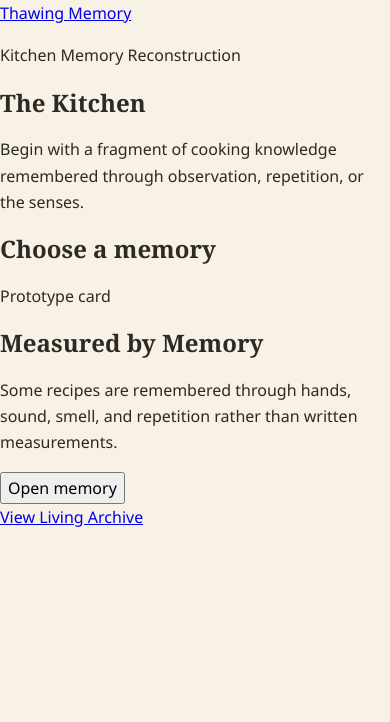
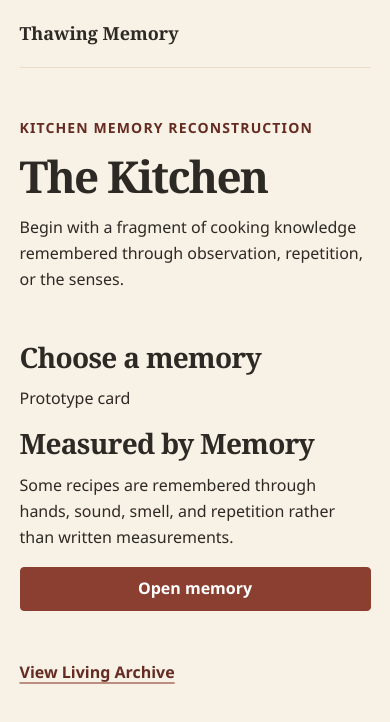
Before and after one commit to Wandering-Wind/ThawingMemory, a React (Vite) app: page /kitchen in a window 390 px wide. Shown: the top 722 px of the page. Built offline with nearby package versions, Linux system fonts and the light colour scheme.

Commit message:
Main styling shared across theweb

```diff
--- a/src/index.css
+++ b/src/index.css
@@ -26,18 +26,220 @@ body {
   -moz-osx-font-smoothing: grayscale;
 }
 
+#root {
+  min-height: 100vh;
+}
+
+a {
+  color: var(--color-clay-dark);
+  font-weight: 650;
+  text-decoration-color: color-mix(in srgb, var(--color-clay) 55%, transparent);
+  text-decoration-thickness: 0.1em;
+  text-underline-offset: 0.22em;
+  transition:
+    color var(--transition-fast),
+    text-decoration-color var(--transition-fast);
+}
+
+a:hover {
+  color: var(--color-clay);
+  text-decoration-color: currentColor;
+}
+
 button,
 input,
 textarea {
   font: inherit;
 }
 
+button {
+  min-height: var(--control-height);
+  padding: var(--space-2) var(--space-4);
+  color: var(--color-white);
+  background: var(--color-clay);
+  border: 1px solid var(--color-clay);
+  border-radius: var(--radius-sm);
+  font-weight: 700;
+  line-height: 1.2;
+  cursor: pointer;
+  transition:
+    background var(--transition-fast),
+    border-color var(--transition-fast),
+    transform var(--transition-fast);
+}
+
+button:hover:not(:disabled) {
+  background: var(--color-clay-dark);
+  border-color: var(--color-clay-dark);
+}
+
+button:active:not(:disabled) {
+  transform: translateY(1px);
+}
+
+button:disabled {
+  color: var(--color-ink-muted);
+  background: var(--color-sand);
+  border-color: var(--color-border);
+  cursor: not-allowed;
+}
+
+textarea,
+input {
+  width: 100%;
+  color: var(--color-ink);
+  background: var(--color-paper);
+  border: 1px solid var(--color-border);
+  border-radius: var(--radius-sm);
+}
+
+textarea {
+  display: block;
+  min-height: 10rem;
+  margin-block: var(--space-2);
+  padding: var(--space-3) var(--space-4);
+  line-height: var(--line-height-body);
+  resize: vertical;
+}
+
+textarea::placeholder {
+  color: var(--color-ink-muted);
+}
+
+label {
+  display: inline-block;
+  margin-top: var(--space-4);
+  font-weight: 700;
+}
+
+:focus-visible {
+  outline: 3px solid var(--color-focus);
+  outline-offset: 3px;
+}
+
 h1,
 h2,
 h3 {
+  margin-block: 0 var(--space-3);
   color: var(--color-ink);
   font-family: var(--font-display);
   line-height: var(--line-height-tight);
+}
+
+h1 {
+  font-size: clamp(2.75rem, 8vw, 5rem);
+  letter-spacing: -0.04em;
+}
+
+h2 {
+  font-size: clamp(1.75rem, 4vw, 2.5rem);
+  letter-spacing: -0.025em;
+}
+
+h3 {
+  font-size: clamp(1.2rem, 3vw, 1.5rem);
+}
+
+p,
+ol,
+ul {
+  margin-block: 0 var(--space-4);
+}
+
+ol,
+ul {
+  padding-left: var(--space-5);
+}
+
+li + li {
+  margin-top: var(--space-2);
+}
+
+.site-shell {
+  width: min(100%, var(--content-width));
+  min-height: 100vh;
+  margin-inline: auto;
+  padding-inline: clamp(var(--space-4), 5vw, var(--space-7));
+}
+
+.site-header {
+  display: flex;
+  align-items: center;
+  min-height: 5rem;
+  border-bottom: 1px solid var(--color-sand);
+}
+
+.site-header a {
+  color: var(--color-ink);
+  font-family: var(--font-display);
+  font-size: var(--font-size-lg);
+  text-decoration: none;
+}
+
+.site-shell main {
+  width: min(100%, var(--reading-width));
+  padding-block: clamp(var(--space-7), 8vw, var(--space-9));
+}
+
+.site-shell main > section + section,
+.site-shell main > nav {
+  margin-top: clamp(var(--space-7), 8vw, var(--space-8));
+}
+
+.site-shell main > section:first-child > p:first-child {
+  margin-bottom: var(--space-3);
+  color: var(--color-clay-dark);
+  font-size: var(--font-size-sm);
+  font-weight: 800;
+  letter-spacing: 0.08em;
+  text-transform: uppercase;
+}
+
+.site-footer {
+  padding-block: var(--space-5);
+  color: var(--color-ink-muted);
+  border-top: 1px solid var(--color-sand);
+  font-size: var(--font-size-sm);
+}
+
+.site-footer p {
+  margin: 0;
+}
+
+[role='alert'] {
+  padding: var(--space-3) var(--space-4);
+  color: var(--color-error);
+  background: var(--color-error-surface);
+  border-left: 0.25rem solid var(--color-error);
+  border-radius: var(--radius-sm);
+}
+
+[role='status'] {
+  color: var(--color-leaf-dark);
+  font-weight: 700;
+}
+
+@media (max-width: 35rem) {
+  .site-header {
+    min-height: 4.25rem;
+  }
+
+  .site-shell main {
+    padding-block: var(--space-7);
+  }
+
+  button {
+    width: 100%;
+  }
+}
+
+@media (prefers-reduced-motion: reduce) {
+  *,
+  *::before,
+  *::after {
+    scroll-behavior: auto !important;
+    transition-duration: 0.01ms !important;
+  }
 }
 
 ::selection {
```
